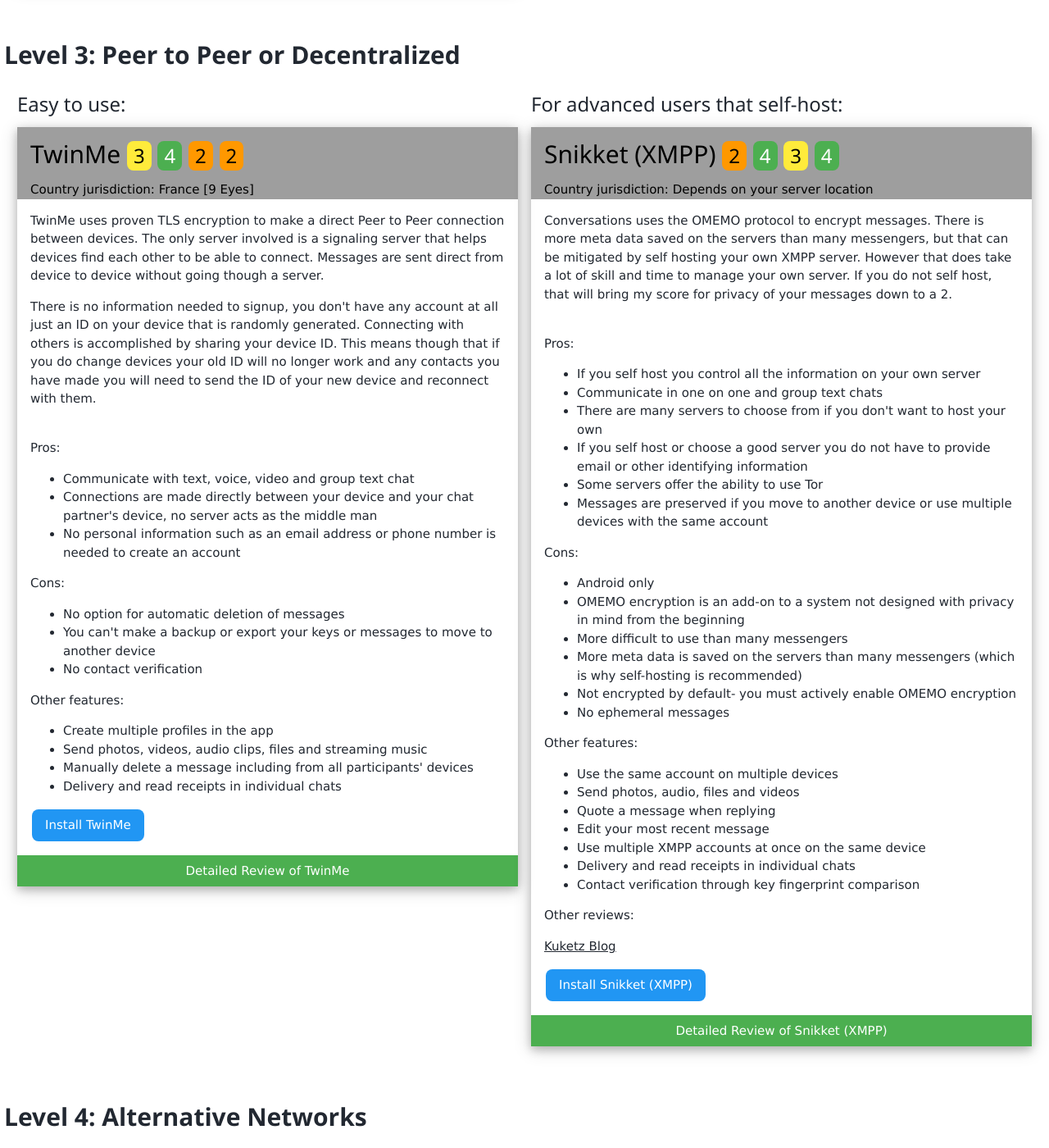
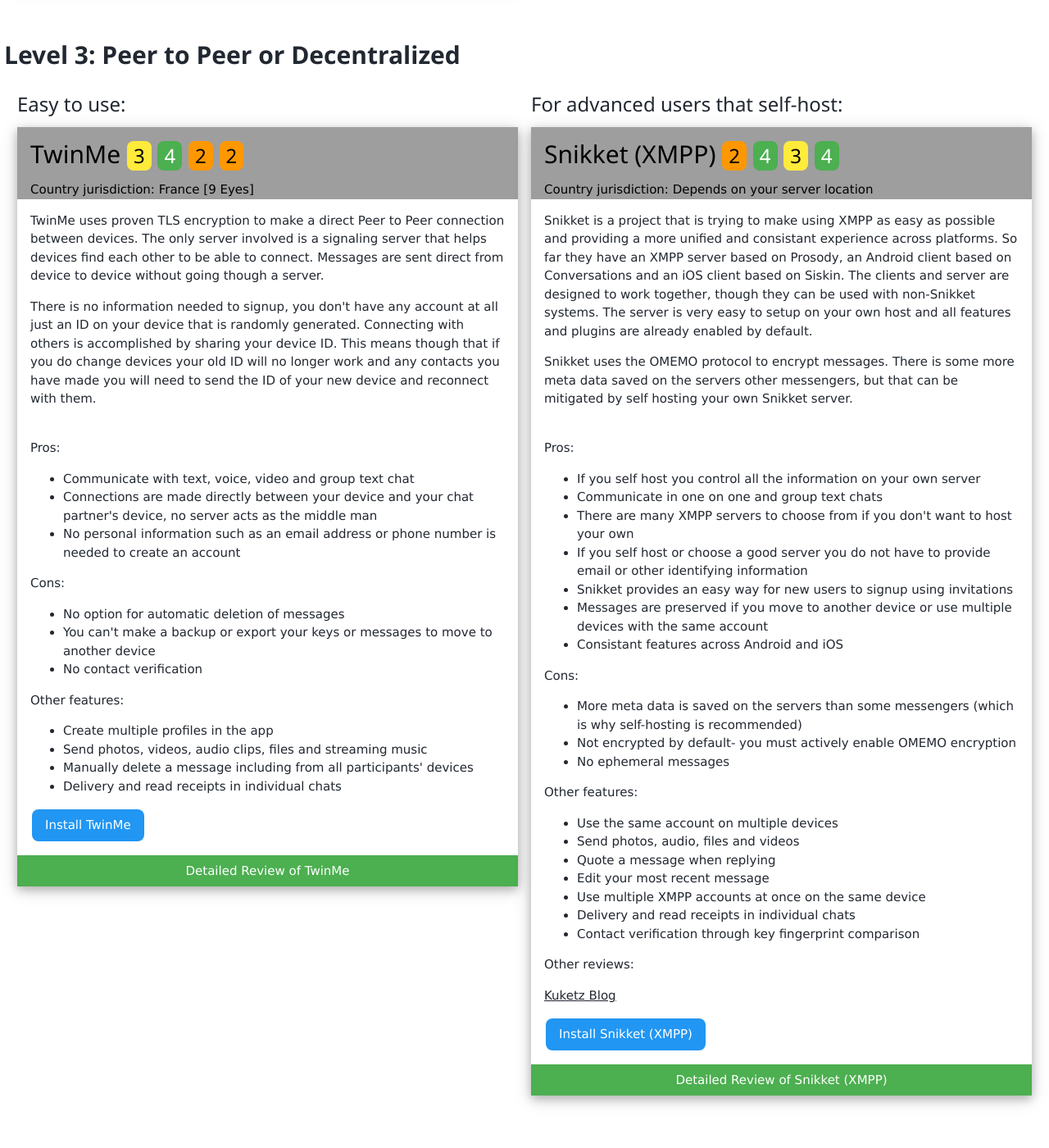
Before and after one commit to Perelandra0x309/secure-im, a Jekyll site: the page built from favorites.md, in a window 1280 px wide and 1400 px high, scrolled down 3803 px. Shown: the whole window at 82% size. Built offline with Jekyll 4.4.1, drawn with Linux system fonts in a browser that asks for light colours.

Commit message:
Link Snikket card

```diff
--- a/_data/ratings.yml
+++ b/_data/ratings.yml
@@ -284,7 +284,7 @@
   r_selfhost: "&#10004;"
   r_platforms: "All"
   install_url: https://snikket.org/app/features/
-  notes_file: conversations_card.html
+  notes_file: snikket_card.html
   last_update:
 
 - name: conversations
```
